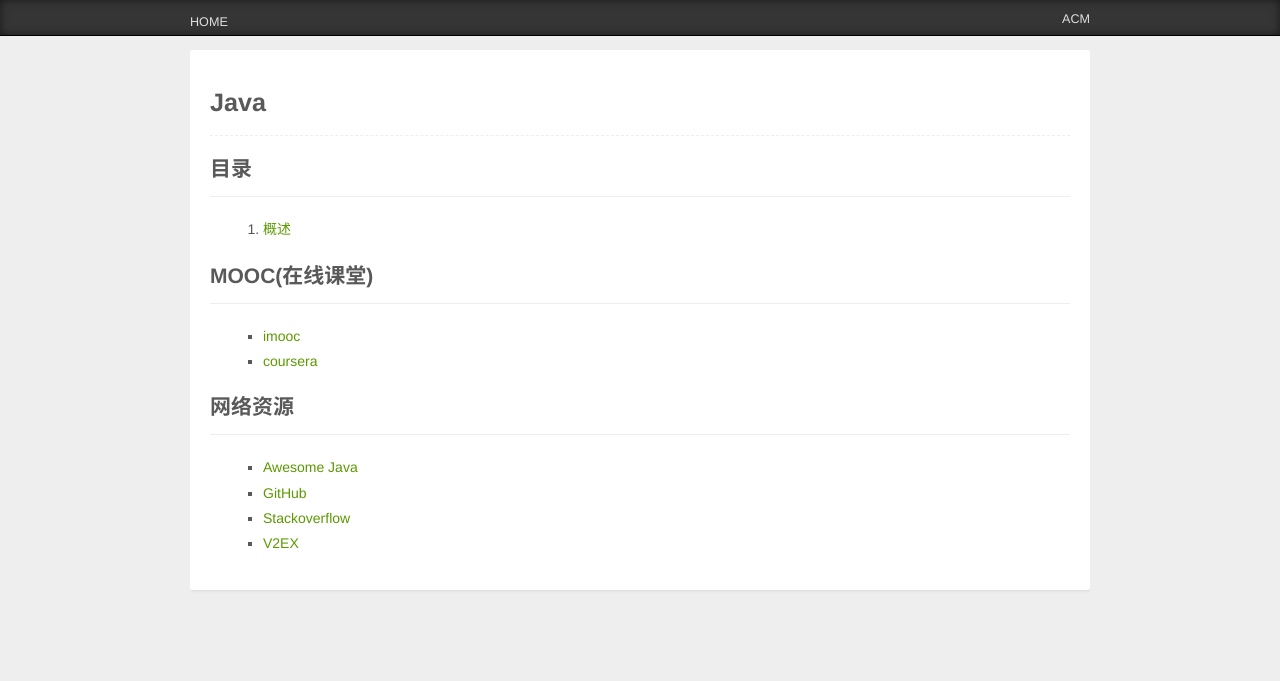
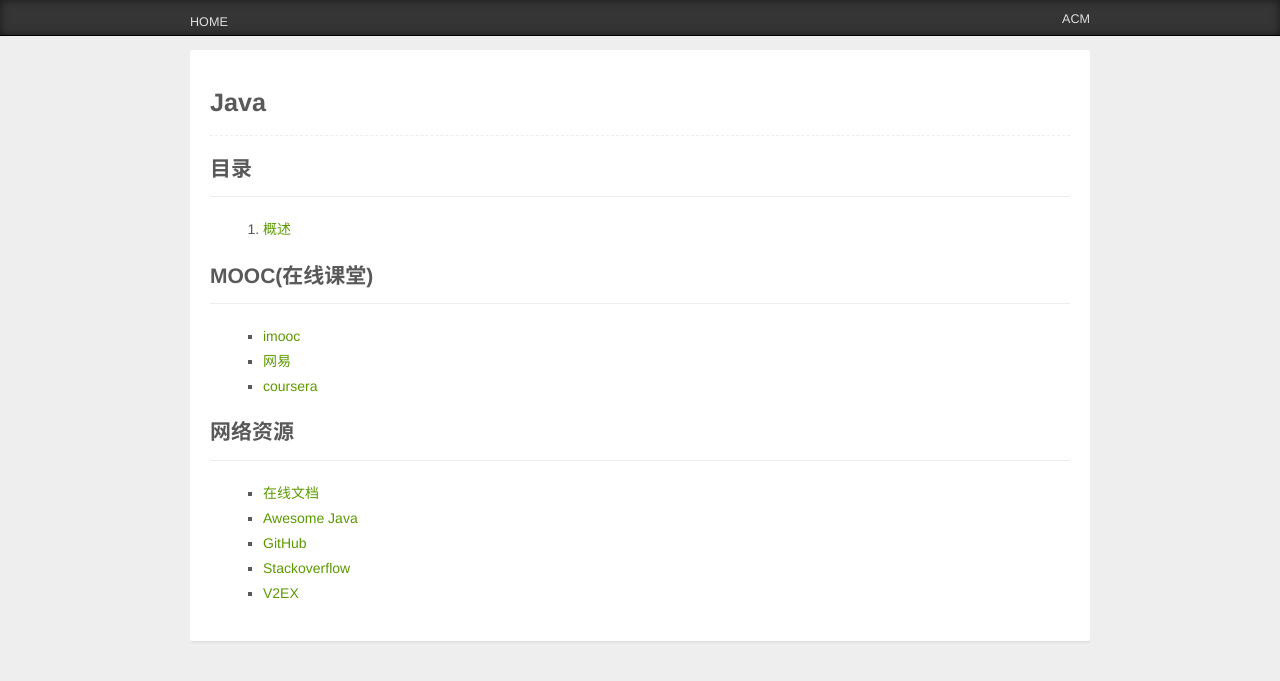
Before and after one commit to zjsu/java, a Jekyll site: the page built from index.md, in a window 1280 px wide. Shown: the top 681 px of the page. Built offline with Jekyll 4.4.1, drawn with Linux system fonts in a browser that asks for light colours; Markdown is read by kramdown in place of the engine named in the settings.

Commit message:
Update links

```diff
--- a/index.md
+++ b/index.md
@@ -11,10 +11,12 @@ comments: false
 ## MOOC(在线课堂)
 
 - [imooc](http://www.imooc.com/course/list?c=java)
+- [网易](http://mooc.study.163.com/learn/ZJU-1000002014#/learn/content)
 - [coursera](https://www.coursera.org/specializations/java-object-oriented)
 
 ## 网络资源
 
+- [在线文档](http://docs.oracle.com/javase/8/docs/api/)
 - [Awesome Java](https://github.com/akullpp/awesome-java)
 - [GitHub](https://github.com)
 - [Stackoverflow](http://stackoverflow.com/questions/tagged/java)
```
